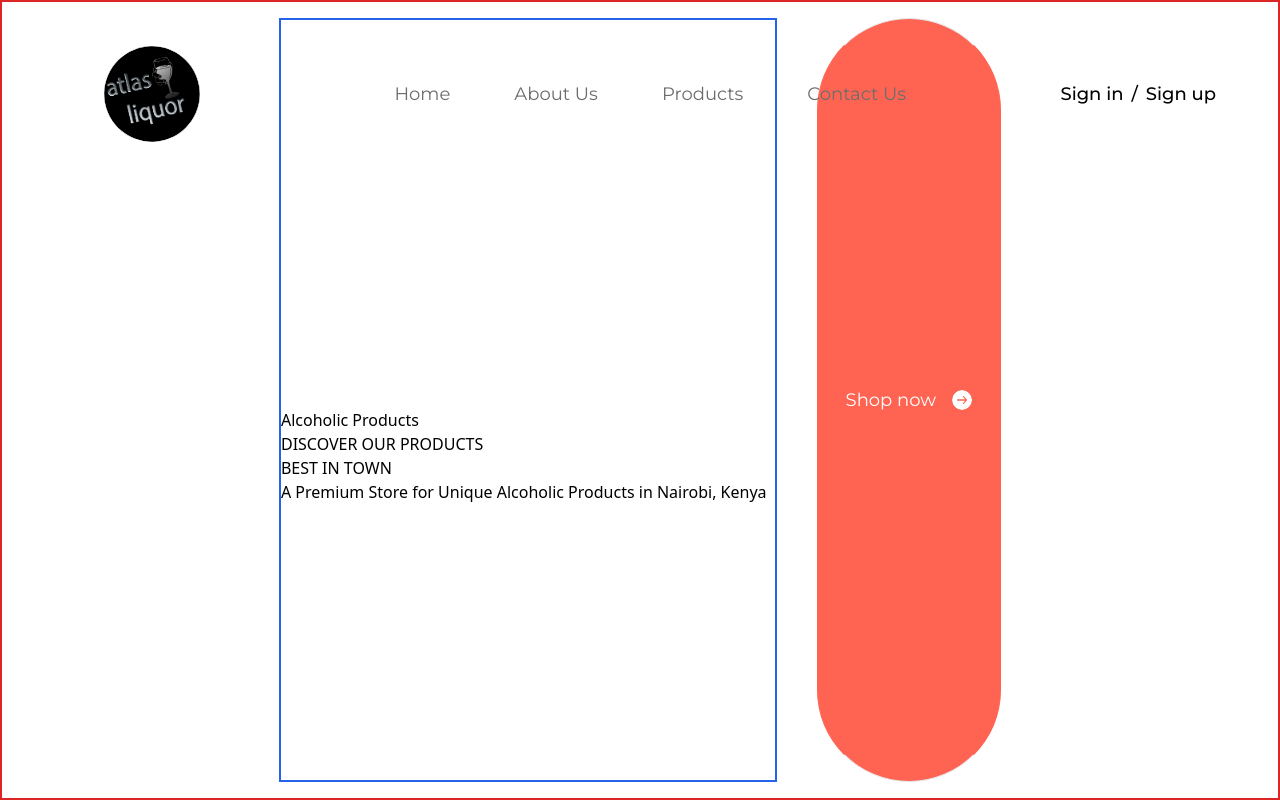
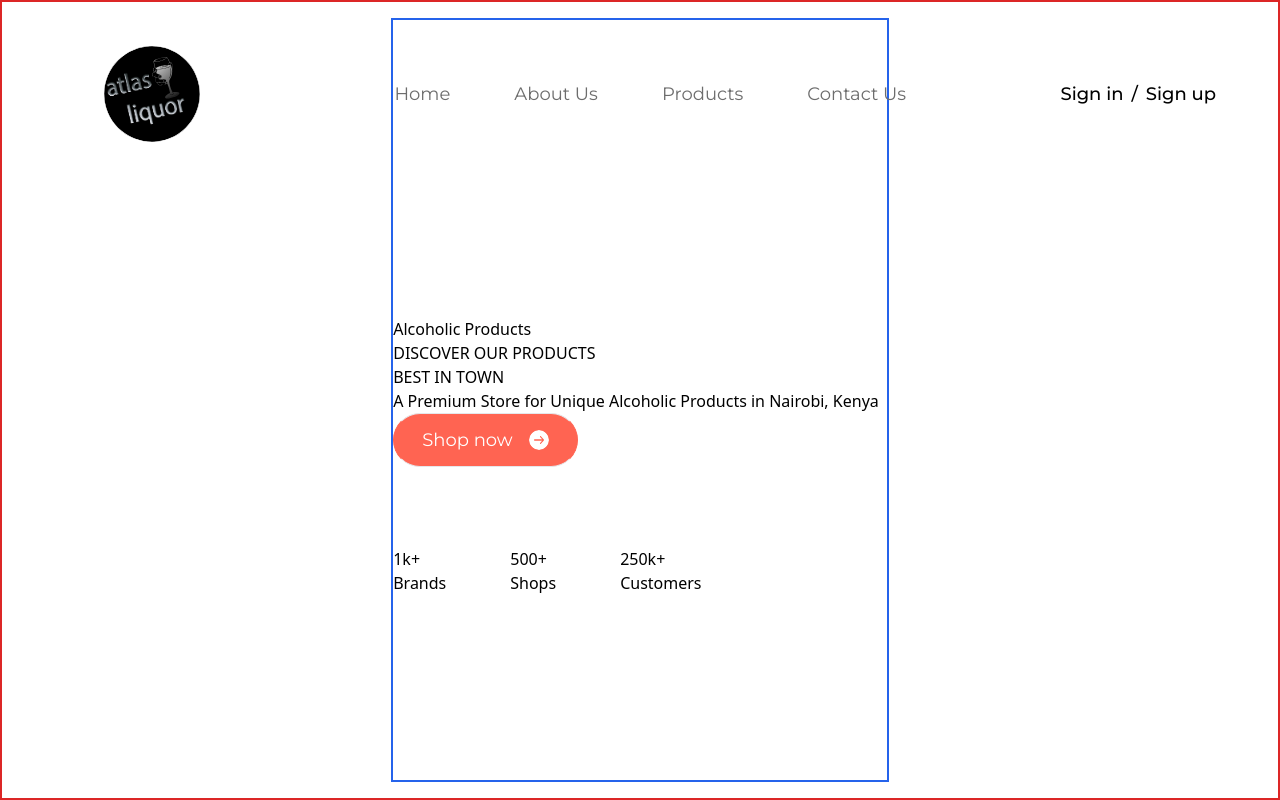
Before and after one commit to dev-oriel/Atlas-Liquor-Store, a React (Vite) app: page / in a window 1280 px wide. Shown: the top 800 px of the page. Built offline with nearby package versions, Linux system fonts and the light colour scheme; a web font is replaced by a local one.

Commit message:
Modified the Hero Component

```diff
--- a/src/sections/Hero.jsx
+++ b/src/sections/Hero.jsx
@@ -1,5 +1,6 @@
 import { arrowRight } from "../assets/icons";
 import Button from "../components/Button";
+import { statistics } from "../constants";
 
 const Hero = () => {
   return (
@@ -16,8 +17,17 @@ const Hero = () => {
           <span>IN TOWN</span>
         </h1>
         <p>A Premium Store for Unique Alcoholic Products in Nairobi, Kenya</p>
+        <Button label="Shop now" iconURL={arrowRight} />
+        <div className="flex justify-start items-start flex-wrap w-full mt-20 gap-16">
+          {statistics.map((stat) => (
+            <div key={stat.label}>
+              <p>{stat.value}</p>
+              <p>{stat.label}</p>
+            </div>
+          ))}
+        </div>
       </div>
-      <Button label="Shop now" iconURL={arrowRight} />
+
     </section>
   );
 };
```
